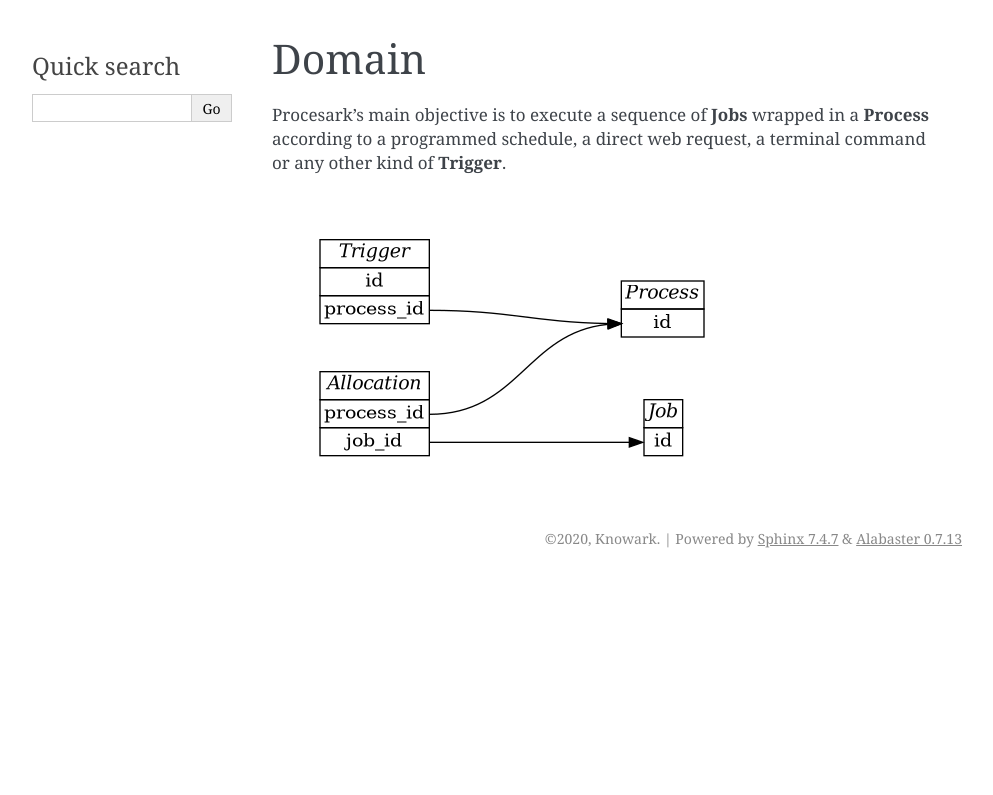
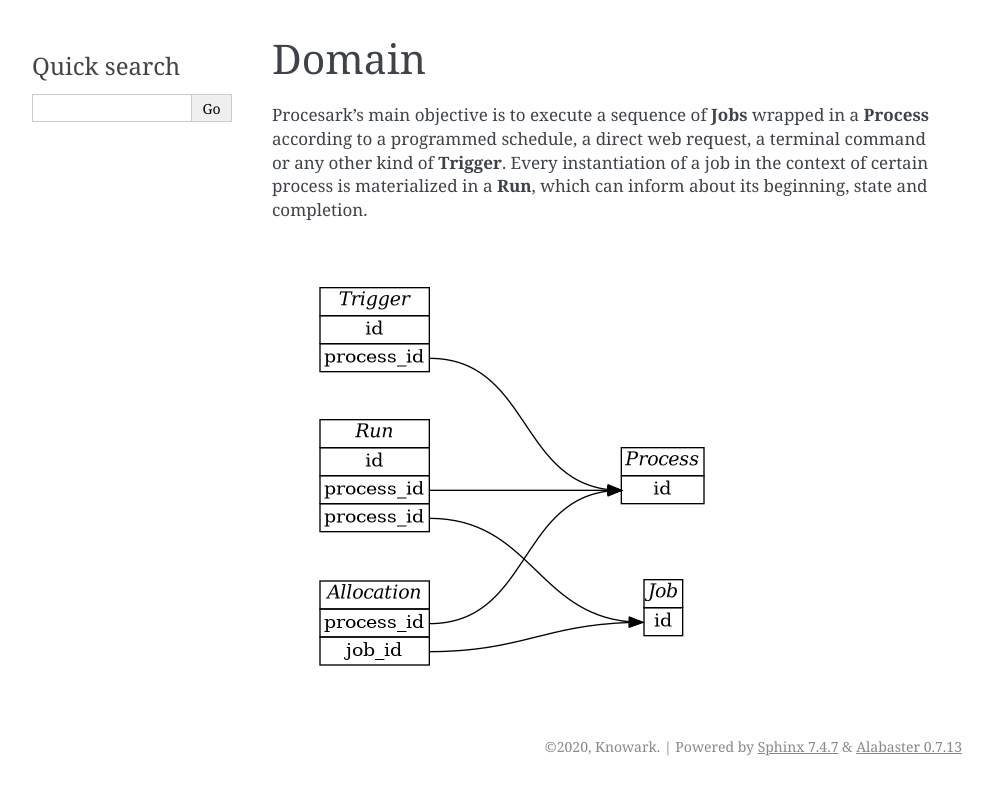
Before and after one commit to knowark/procesark, a Sphinx documentation site: the page built from docs/domain.rst, in a window 1280 px wide. Shown: the top 795 px of the page, without its empty margins (148-1141 px from the left). Built offline with Sphinx 7.4.7, drawn with Linux system fonts in a browser that asks for light colours.

Commit message:
Define Run model

```diff
--- a/docs/domain.rst
+++ b/docs/domain.rst
@@ -3,7 +3,9 @@ Domain
 
 Procesark's main objective is to execute a sequence of **Jobs** wrapped in a
 **Process** according to a programmed schedule, a direct web request, a
-terminal command or any other kind of **Trigger**.
+terminal command or any other kind of **Trigger**. Every instantiation of a
+job in the context of certain process is materialized in a **Run**, which can
+inform about its beginning, state and completion.
 
 .. graphviz::
 
@@ -38,11 +40,18 @@ terminal command or any other kind of **Trigger**.
         <tr><td port="process_id">process_id</td></tr>
         </table>>]
 
+        Run [label=<
+        <table border="0" cellborder="1" cellspacing="0">
+        <tr><td><i>Run</i></td></tr>
+        <tr><td port="id">id</td></tr>
+        <tr><td port="process_id">process_id</td></tr>
+        <tr><td port="job_id">process_id</td></tr>
+        </table>>]
+
         Allocation:process_id -> Process:id
         Allocation:job_id -> Job:id
         Trigger:process_id -> Process:id
-
-
-
+        Run:process_id -> Process:id
+        Run:job_id -> Job:id
 
     }
```
Also changed, not shown: 3 other files.
